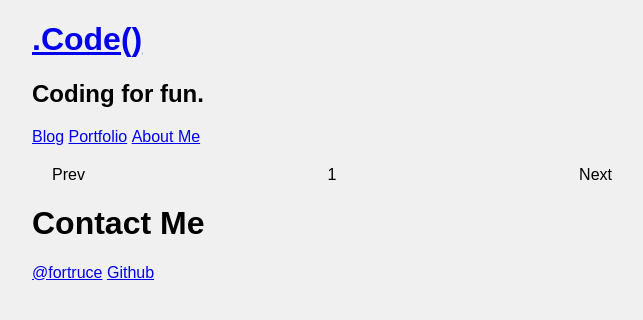
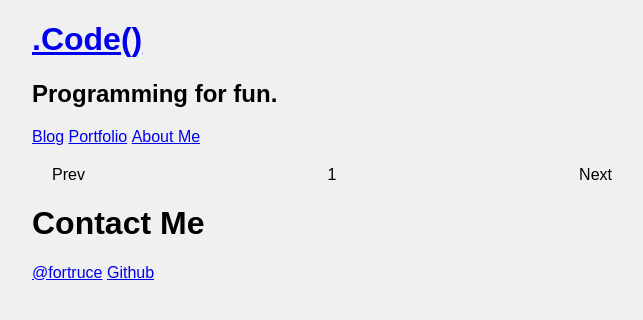
Before and after one commit to fortruce/fortruce.github.io, a Jekyll site: the page built from index.html, in a window 1280 px wide. Shown: the top 320 px of the page, without its empty margins (308-951 px from the left). Built offline with Jekyll 4.4.1, drawn with Linux system fonts in a browser that asks for light colours; the list of posts is cut into pages by our own code.

Commit message:
replace description with tagline and add active class to current page in nav

```diff
--- a/_config.yml
+++ b/_config.yml
@@ -1,6 +1,6 @@
 # site
 title: ".Code()"
-description: "Coding for fun."
+tagline: "Programming for fun."
 
 paginate: 5
 
--- a/_includes/header.html
+++ b/_includes/header.html
@@ -1,13 +1,22 @@
-<header>
+<header class="header">
   <hgroup>
-    <h1><a href="{{ site.url }}/">{{ site.title }}</a></h1>
-    <h2>{{ site.description }}</h2>
+    <h1 class="header__title"><a href="{{ site.url }}/">{{ site.title }}</a></h1>
+    <h2 class="header__tagline">{{ site.tagline }}</h2>
   </hgroup>
   <nav>
     <ul class="hnav">
-      <li><a href="{{ site.url }}/">Blog</a></li>
-      <li><a href="{{ site.url }}/portfolio">Portfolio</a></li>
-      <li><a href="{{ site.url }}/about">About Me</a></li>
+      <li><a {% unless page.url contains 'about' or page.url contains 'portfolio' %}
+             class="active"
+             {% endunless %}
+             href="{{ site.url }}/">Blog</a></li>
+      <li><a {% if page.url contains 'portfolio' %}
+             class="active"
+             {% endif %}
+             href="{{ site.url }}/portfolio">Portfolio</a></li>
+      <li><a {% if page.url contains 'about' %}
+             class="active"
+             {% endif %}
+             href="{{ site.url }}/about">About Me</a></li>
     </ul>
   </nav>
 </header>
```
